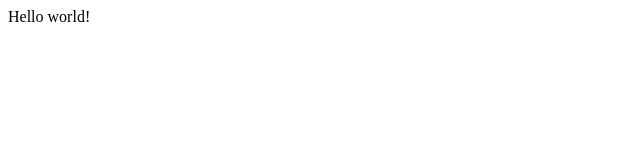
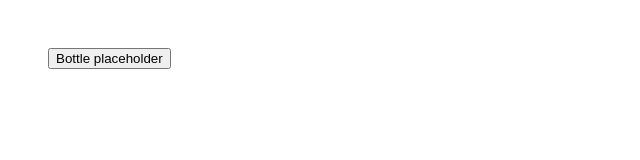
Before and after one commit to raae/bottledhappiness, a Gatsby site: page / in a window 1280 px wide. Shown: the whole page, without its empty margins (0-640 px from the left). Built offline with nearby package versions, Linux system fonts and the light colour scheme; Gatsby itself is replaced by a stand-in of ours.

Commit message:
Edit readme and package.json

```diff
--- a/package.json
+++ b/package.json
@@ -1,7 +1,7 @@
 {
-  "name": "gatsby-starter-hello-world",
+  "name": "bottled-happiness",
   "private": true,
-  "description": "A simplified bare-bones starter for Gatsby",
+  "description": "A web app with bottles of happiness",
   "version": "0.1.0",
   "license": "0BSD",
   "scripts": {
--- a/src/pages/index.js
+++ b/src/pages/index.js
@@ -1,5 +1,9 @@
 import React from "react"
 
 export default function Home() {
-  return <div>Hello world!</div>
+  return (
+    <button style={{ margin: "3em" }} onClick={() => alert("Play sound")}>
+      Bottle placeholder
+    </button>
+  )
 }
```
Also changed, not shown: README.md.
